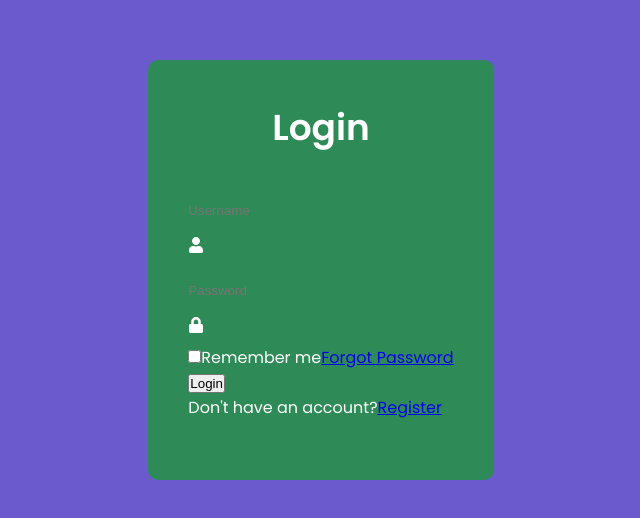
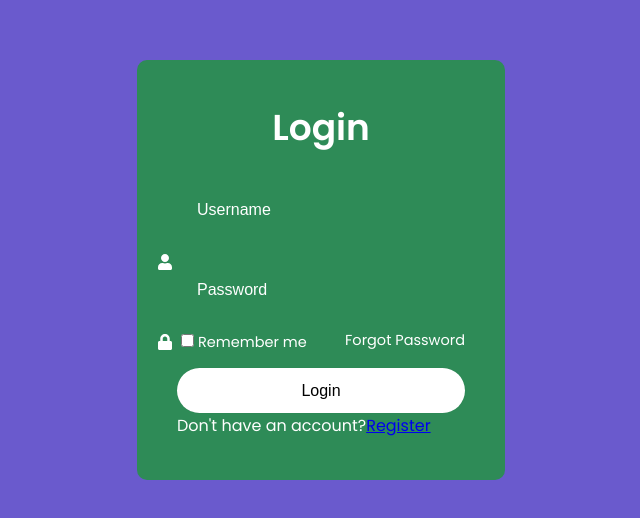
Before and after one commit to MBUDA-BRANICE-NJIRA/Log-In-Form, a React (Create React App) app: page / in a window 1280 px wide. Shown: the part 130-648 px from the top of the page, without its empty margins (319-959 px from the left). Built offline with nearby package versions, Linux system fonts and the light colour scheme.

Commit message:
Styled the log in button

```diff
--- a/src/Components/LoginRegister/LoginRegister.css
+++ b/src/Components/LoginRegister/LoginRegister.css
@@ -3,7 +3,7 @@
     height: 420px;
     background: seagreen;
     border-radius: 10px;
-    color: white;
+    color: #fff;
 
 }
 
@@ -32,4 +32,47 @@ form .input-box{
     outline: none;
     background: 2px solid rgba(255, 255, 255, .1);
     border-radius: 40px;
+    font-size: 16px;
+    color: #fff;
+    padding: 20px 45px 20px 20px;
 }
+
+.input-box input::placeholder {
+    color: #fff;
+}
+.input-box .icon{
+    position: relative;
+    right: 20px;
+    top: 50%;
+    translate: 0 -50%;
+    font-size: 16px;
+}
+form .remember-forgot{
+    display: flex;
+    justify-content: space-between;
+    font-size: 14.5px;
+    margin: -15px 0 15px;
+
+}
+.remember-forgot label input{
+    accent-color: #fff;
+    margin: 4px;
+}
+.remember-forgot a{
+    color: #fff;
+    text-decoration: none;
+}
+.remember-forgot a:hover{
+    text-decoration: underline;
+}
+form button{
+    width: 100%;
+    height: 45px;
+    background-color: #fff;
+    border: none;
+    outline: none;
+    border-radius: 40px;
+    box-shadow: 0 0 1px rgba(0, 0, 0, .1);
+    cursor: pointer;
+    font-size: 16px;
+}
```
